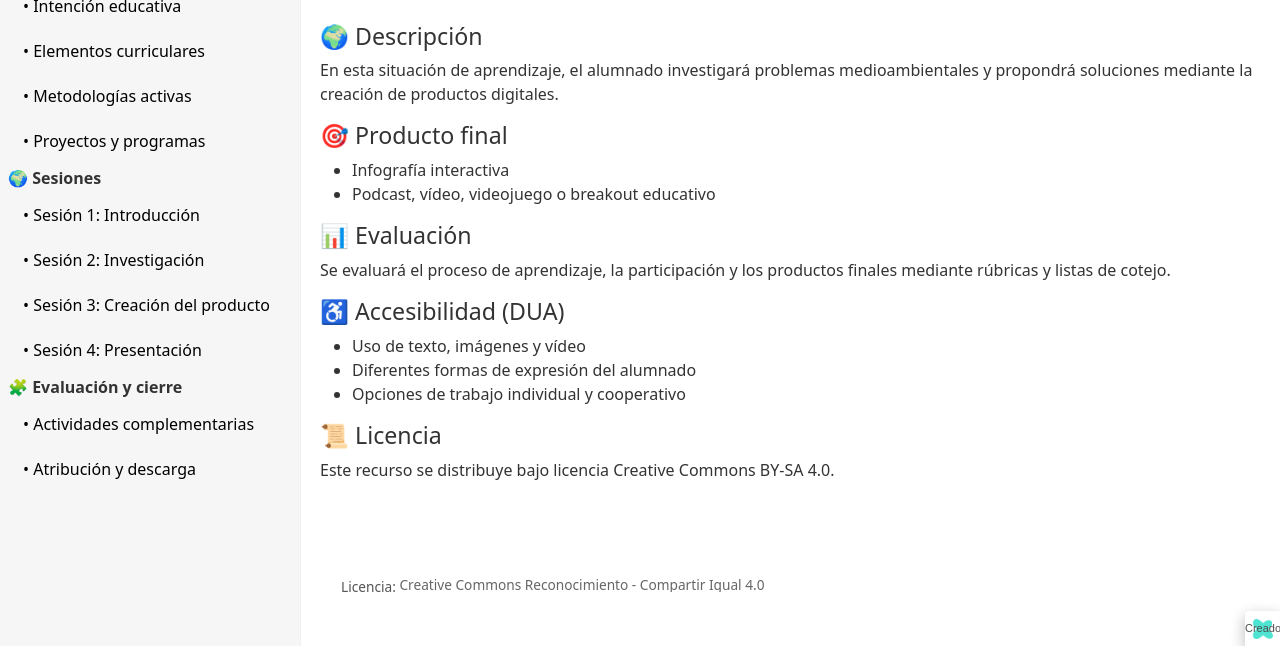
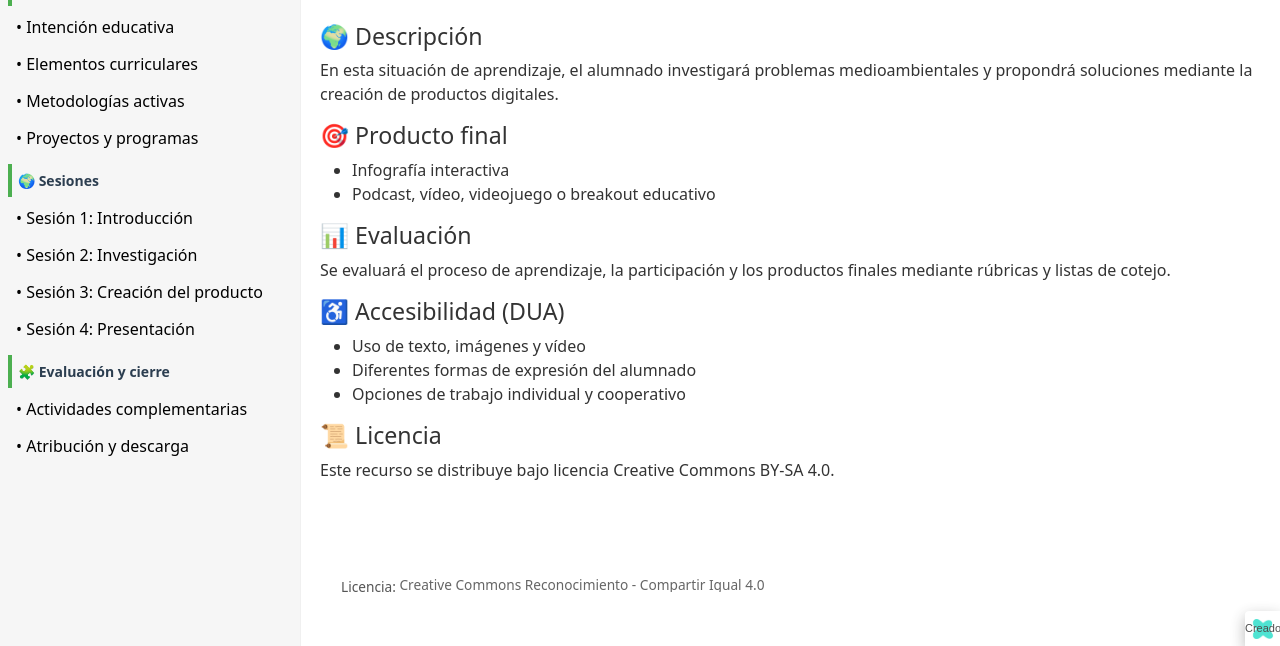
Before and after one commit to mariadelamano98-png/Guardianes, a plain HTML site: page index.html in a window 1280 px wide. Shown: the part 154-800 px from the top of the page. Drawn offline with Linux system fonts and the light colour scheme.

Commit message:
Update style.css

```diff
--- a/theme/style.css
+++ b/theme/style.css
@@ -781,3 +781,22 @@ label[for="teacher-mode-toggler"] {
         padding-top: 1em;
     }
 }
+#siteNav ul li strong{
+  display:block;
+  margin-top:10px;
+  padding:6px;
+  font-size:14px;
+  color:#2c3e50;
+  border-left:4px solid #4CAF50;
+}
+
+#siteNav ul li a{
+  display:block;
+  padding:4px 8px;
+  text-decoration:none;
+}
+
+#siteNav ul li a:hover{
+  background:#f2f2f2;
+  border-radius:4px;
+}
```
